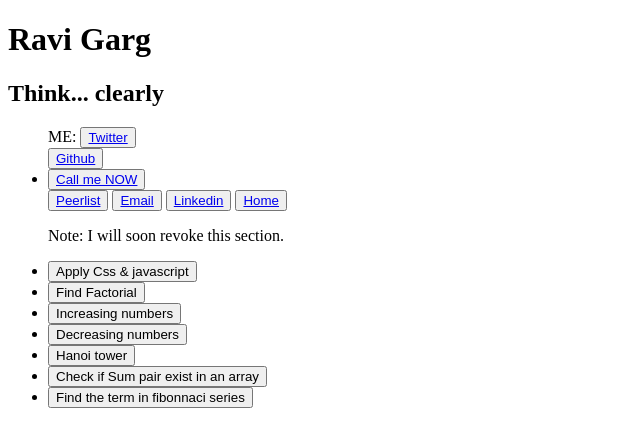
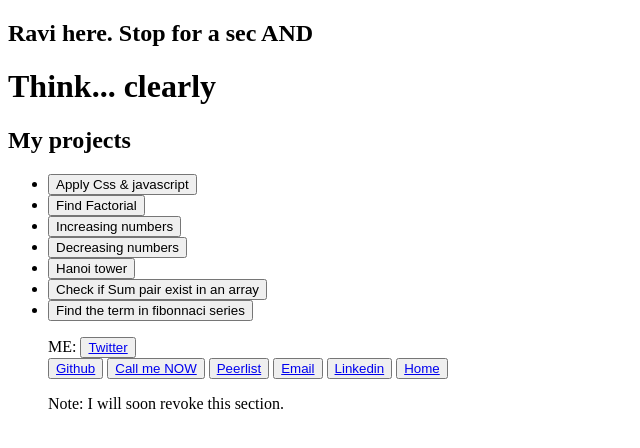
Before and after one commit to ravigarg001/musafir, a plain HTML site: page index.html in a window 1280 px wide. Shown: the whole page, without its empty margins (0-640 px from the left). Drawn offline with Linux system fonts and the light colour scheme.

Commit message:
Cluttered the site

```diff
--- a/index.html
+++ b/index.html
@@ -8,22 +8,12 @@
 
 <body>
 <div class="about" >
-    <h1>Ravi Garg</h1>
-    <h2>Think... clearly</h2>
+    <h2>Ravi here. Stop for a sec AND</h2>
+    <h1>Think... clearly</h1>
     <!-- <p> <a id="more" href="/about">Read more about my life...</a></p> -->
 </div>
 
-<ul>
-<label>ME: </label>
-<button><a href="https://twitter.com/ravigarg001" target="_blank">Twitter</a></button><br>
-<button><a href="https://github.com/ravigarg001" target="_blank">Github</a></button>
-<li><button><a href="tel:+91-9548518042">Call me NOW</a></button></li>
-<button><a href="https://peerlist.io/ravigarg" target="_blank">Peerlist</a></button>
-<button><a href="mailto:ravigarg.connect@gmail.com">Email</a></button>
-<button><a href="https://www.linkedin.com/in/ravi-garg-6b8615190/" target="_blank">Linkedin</a></button>
-<button><a href="https://Musafir.tech/">Home</a></button>
-<p>Note: I will soon revoke this section.</p>
-</ul>
+<h2>My projects</h2>
 <ul class="projects">
   <li><button class="cssAdder" onclick="addCssAndJs()">Apply Css & javascript</button></li>
   <li><button onclick="inputNumber()">Find Factorial</button></li>
@@ -34,8 +24,20 @@
   <li><button onclick="inputNumber3()">Find the term in fibonnaci series</button></li>
   <!-- <li><button onclick="SumOf2DArray()">Create and output Sum of 2, 2-D Arrays</button></li> -->
 </ul>
+
+<footer>
+  <ul>
+  <label>ME: </label>
+  <button><a href="https://twitter.com/ravigarg001" target="_blank">Twitter</a></button><br>
+  <button><a href="https://github.com/ravigarg001" target="_blank">Github</a></button>
+  <button><a href="tel:+91-9548518042">Call me NOW</a></button>
+  <button><a href="https://peerlist.io/ravigarg" target="_blank">Peerlist</a></button>
+  <button><a href="mailto:ravigarg.connect@gmail.com">Email</a></button>
+  <button><a href="https://www.linkedin.com/in/ravi-garg-6b8615190/" target="_blank">Linkedin</a></button>
+  <button><a href="https://Musafir.tech/">Home</a></button>
+  <p>Note: I will soon revoke this section.</p>
+  </ul>
 </footer>
-
 </body>
 <!-- <script src="Recursion/recursiveFactorial.js"></script> -->
 <!-- <script src="Recursion/increasing_order.js"></script> -->
```
